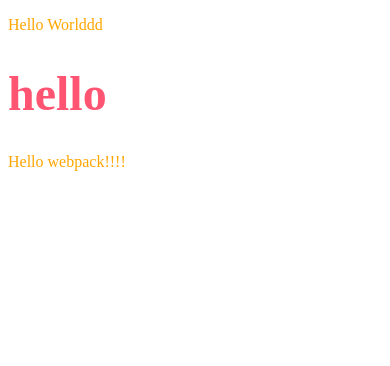
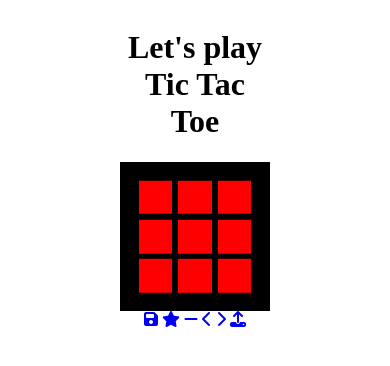
Before and after one commit to natank/tic-tac-toe-game, a website built with webpack: page src/index.html in a window 390 px wide. Built offline with nearby package versions, Linux system fonts and the light colour scheme.

Commit message:
Created responsive, variable dimensions board

```diff
--- a/src/index.html
+++ b/src/index.html
@@ -4,12 +4,24 @@
 <head>
   <title>tic-tack-toe</title>
   <meta name="viewport" content="width=device-width, initial-scale=1.0">
+  <script src="https://kit.fontawesome.com/7245d56fe4.js" crossorigin="anonymous"></script>
 </head>
 
 <body>
-  <p>Hello Worlddd</p>
-  <h1>hello</h1>
+  <div class="container">
 
+    <div id="root">
+
+    </div>
+    <div class="controls">
+      <a href='#'><i class="fas fa-save"></i></a>
+      <a href='#'><i class="fas fa-star"></i></a>
+      <a href='#'><i class="fas fa-minus"></i></a>
+      <a href='#'><i class="fas fa-chevron-left"></i></a>
+      <a href='#'><i class="fas fa-chevron-right"></i></a>
+      <a href='#'><i class="fas fa-upload"></i></a>
+    </div>
+  </div>
 </body>
 
 </html>
--- a/src/index.js
+++ b/src/index.js
@@ -1,17 +1,55 @@
 import _ from 'lodash'
 import './styles/styles.css'
 
-function component() {
-  const element = document.createElement('div');
+document.addEventListener('DOMContentLoaded', () => {
+  function createTitle() {
+    let titleMarkup = `<h1>Let's play Tic Tac Toe</h1>`
+    document.getElementById('root').insertAdjacentHTML('beforeend', titleMarkup);
+  }
+  function createBoard(dimension = 3) {
+    let boardElement = document.createElement('div');
+    boardElement.classList.add('board');
 
-  // Lodash, currently included via a script, is required for this line to work
-  element.innerHTML = _.join(['Hello', 'webpack!!!!'], ' ');
+    for (let i = 0; i < dimension; i++) {
+      let rowElement = document.createElement('div');
+      rowElement.classList.add('board-row');
+      boardElement.appendChild(rowElement);
 
-  return element;
-}
+      for (let i = 0; i < dimension; i++) {
+        let cellElement = document.createElement('a');
+        cellElement.classList.add('row-cell');
+        rowElement.appendChild(cellElement)
+      }
 
-document.body.appendChild(component());
+    }
+    document.getElementById('root').appendChild(boardElement)
+  }
 
+  function createBoard2(dimension = 3) {
+    let boardElement = document.createElement('div');
+    boardElement.classList.add('board');
+    boardElement = document.getElementById('root').appendChild(boardElement)
+
+    let boardClientWidth = boardElement.clientWidth;
+    let boardOffsetWidth = boardElement.offsetWidth * 1.5;
+
+    console.log(`board client width is : ${boardClientWidth}`);
+    console.log(`board offset width is : ${boardOffsetWidth}`);
+    let cellWidth = boardClientWidth / dimension;
+    let cellWidthRelative = boardClientWidth / dimension / boardOffsetWidth * 100;
+    console.log(`cell width is ${cellWidth}%`)
+
+    for (let i = 0; i < dimension ** 2; i++) {
+      let cellElement = document.createElement('a');
+      cellElement.classList.add('cell');
+      cellElement = boardElement.appendChild(cellElement);
+      cellElement.setAttribute("style", `width: ${cellWidthRelative}%; padding-bottom: ${cellWidthRelative}%; transform: translateY(${boardOffsetWidth / cellWidth * 50}%)`)
+    }
+  }
+
+  createTitle();
+  createBoard2(3);
+});
 if (module.hot) {
   module.hot.accept()
 }
--- a/src/styles/styles.css
+++ b/src/styles/styles.css
@@ -1,10 +1,35 @@
-body {
-  color: orange;
+.container {
+  width: 80%;
+  display: flex;
+  flex-direction: column;
+  align-items: center;
+  margin: auto;
+
+  h1 {
+    text-align: center;
+  }
 }
 
-$mainBlue: #ff5572;
+#root {
+  width: 50%;
+}
 
-h1 {
-  color: $mainBlue;
-  font-size: 3rem
+.board {
+  width: 100%;
+  margin: auto;
+  padding-bottom: 100%;
+  position: relative;
+  background-color: black;
+  display: flex;
+  flex-wrap: wrap;
+  height: 0;
+  justify-content: center;
+  align-content: center;
 }
+
+.cell {
+  background-color: red;
+  display: inline-block;
+  margin: 2%;
+  position: relative
+}
```
Also changed, not shown: spec/wireframe.svg (added).
